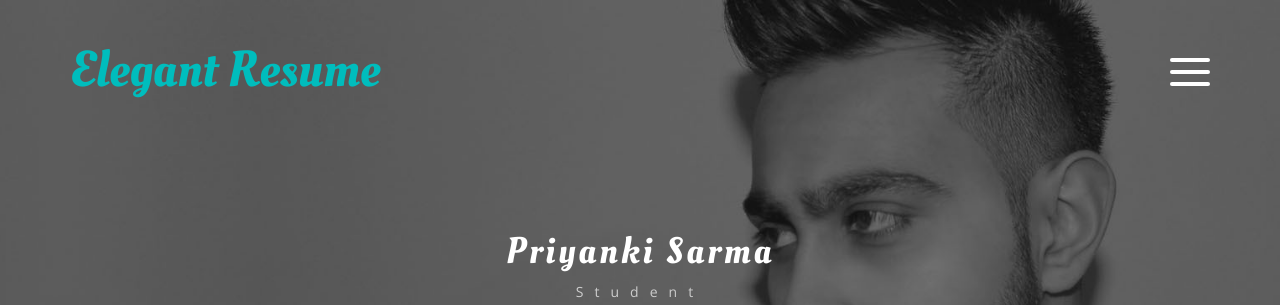
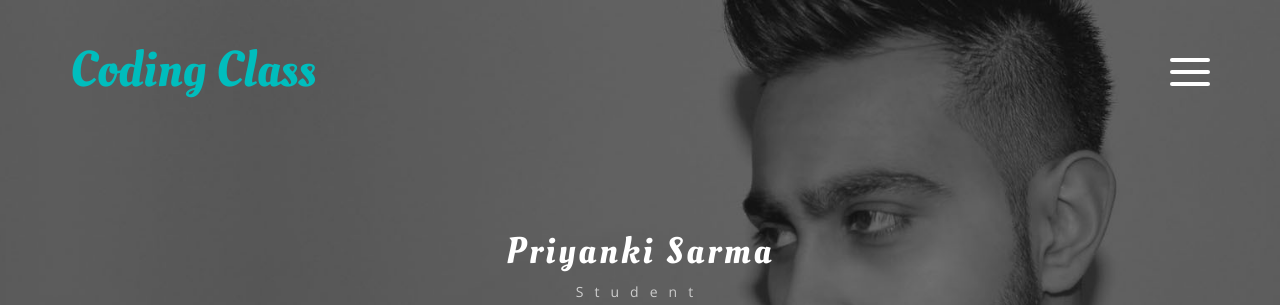
Before and after one commit to priyanki/priyanki01.github.io, a plain HTML site: page index.html in a window 1280 px wide. Shown: the top 305 px of the page. Drawn offline with nearby package versions, Linux system fonts and the light colour scheme; some packages are replaced by stand-ins of ours.

Commit message:
Class details

```diff
--- a/index.html
+++ b/index.html
@@ -48,7 +48,7 @@ Smartphone Compatible web template, free webdesigns for Nokia, Samsung, LG, Sony
 			<div class="container banner-drop">
 				<div class="header">
 					<div class="header-left logo">
-						<h1><a href="index.html">Elegant Resume</a></h1>
+						<h1><a href="index.html">Coding Class</a></h1>
 					</div>
 					<div class="header-right">
 						<nav>
```
